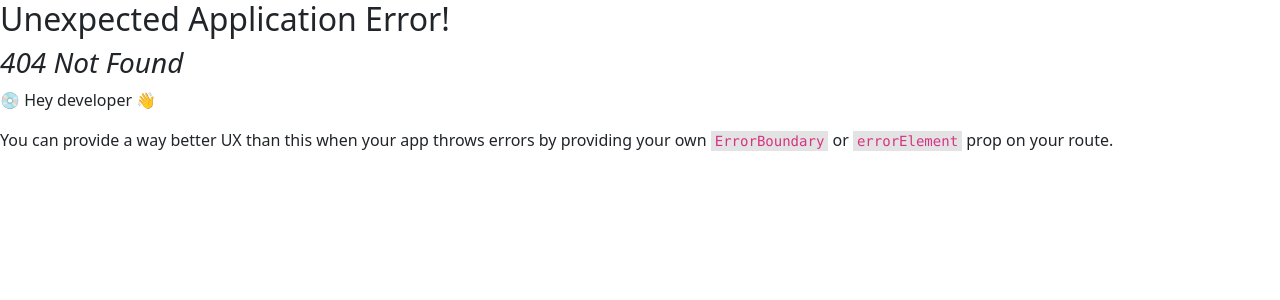
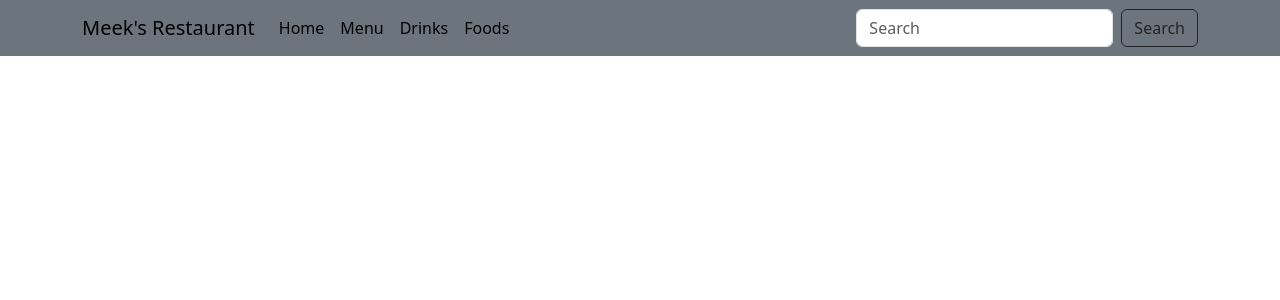
Before and after one commit to hitprofit70/my-restaurant-app, a React (Vite) app in the folder frontend/: page /menupage in a window 1280 px wide. Before the commit this address had no page. Shown: the top 300 px of the page. Built offline with nearby package versions, Linux system fonts and the light colour scheme.

Commit message:
link added

```diff
--- a/frontend/src/components/TopNav.jsx
+++ b/frontend/src/components/TopNav.jsx
@@ -1,4 +1,5 @@
 import React from "react";
+import { Link } from "react-router-dom";
 
 const TopNav = () => {
   return (
@@ -22,16 +23,16 @@ const TopNav = () => {
           <div className="collapse navbar-collapse" id="navbarSupportedContent">
             <ul className="navbar-nav me-auto mb-2 mb-lg-0">
               <li className="nav-item">
-                <a className="nav-link active">Home</a>
+                <Link to="/" className="nav-link active">Home</Link>
               </li>
               <li className="nav-item">
-                <a className="nav-link active">Menu</a>
+                <Link to="/menupage" className="nav-link active">Menu</Link>
               </li>
               <li className="nav-item">
-                <a className="nav-link active">Drinks</a>
+                <Link to="/drinkspage" className="nav-link active">Drinks</Link>
               </li>
               <li className="nav-item">
-                <a className="nav-link active">Foods</a>
+                <Link to="/foodspage" className="nav-link active">Foods</Link>
               </li>
               {/* <li className="nav-item dropdown active">
                 <a
--- a/frontend/src/main.jsx
+++ b/frontend/src/main.jsx
@@ -15,15 +15,15 @@ const router = createBrowserRouter([
     element: <Home/>,
   },
   {
-    path: "/",
+    path: "/menupage",
     element: <Menu/>,
   },
   {
-    path: "/",
+    path: "/drinkspage",
     element: <Drinks/>,
   },
   {
-    path: "/",
+    path: "/foodspage",
     element: <Foods/>,
   },
 ]);
--- a/frontend/src/pages/Drinks.jsx
+++ b/frontend/src/pages/Drinks.jsx
@@ -1,9 +1,10 @@
-import React from 'react'
+import React from 'react';
+import TopNav from '../components/TopNav';
 
 const Drinks = () => {
   return (
     <div>
-
+      <TopNav/>
     </div>
   )
 }
--- a/frontend/src/pages/Foods.jsx
+++ b/frontend/src/pages/Foods.jsx
@@ -1,9 +1,10 @@
-import React from 'react'
+import React from 'react';
+import TopNav from '../components/TopNav';
 
 const Foods = () => {
   return (
     <div>
-
+      <TopNav/>
     </div>
   )
 }
```
